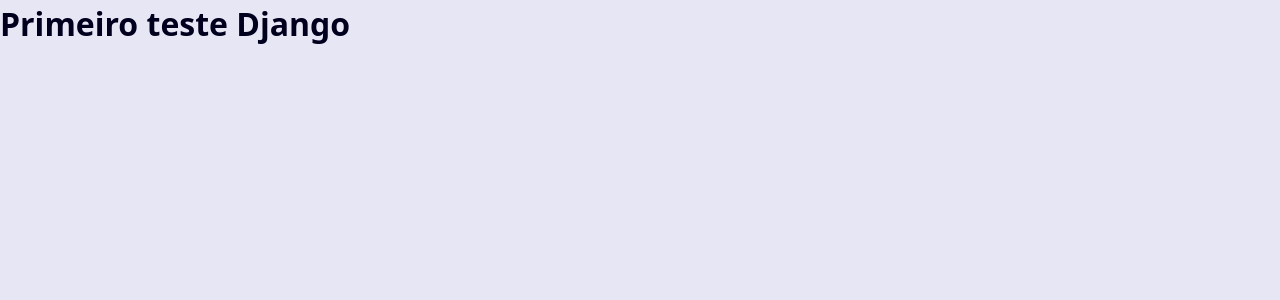
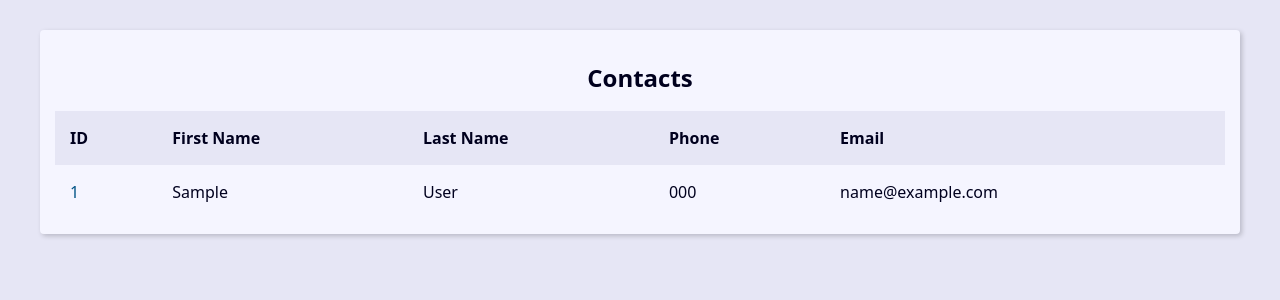
Before and after one commit to Reis567/agenda-django, a Django app: page / in a window 1280 px wide. Shown: the top 300 px of the page. Run offline with Django 4.2, Linux system fonts and the light colour scheme; tables that the repository leaves empty hold one stand-in row (values such as "Sample post").

Commit message:
single contact

```diff
--- a/base_templates/global/base.html
+++ b/base_templates/global/base.html
@@ -8,6 +8,8 @@
     <link rel="stylesheet" href="{% static 'global/css/style.css' %}">
 </head>
 <body>
-    <h1>Primeiro teste Django</h1>
+    <main class='content'>
+    {% block content %}{% endblock content %}
+    </main>
 </body>
 </html>
--- a/contact/admin.py
+++ b/contact/admin.py
@@ -6,12 +6,12 @@ from contact import models
 
 @admin.register(models.Contact)
 class ContactAdmin(admin.ModelAdmin):
-    list_display = 'id','first_name', 'last_name', 'phone', 'email',
+    list_display = 'id','first_name', 'last_name', 'phone', 'email','show',
     ordering = '-id',
     search_fields = 'id' , 'first_name' , 'last_name' ,
     list_per_page = 10
     list_max_show_all = 1000
-    list_editable = 'first_name', 'last_name',
+    list_editable = 'first_name', 'last_name','show',
     list_display_links = 'id','phone',
 
 @admin.register(models.Category)
--- a/contact/templates/contact/index.html
+++ b/contact/templates/contact/index.html
@@ -1 +1,63 @@
 {% extends 'global/base.html' %}
+{% block content %}
+    <div class="responsive-table">
+
+        <table class="contacts-table">
+
+            <caption class="table-caption">
+                Contacts
+            </caption>
+
+            <thead>
+                <tr class="table-row table-row-header">
+                    <th class="table-header">ID</th>
+                    <th class="table-header">First Name</th>
+                    <th class="table-header">Last Name</th>
+                    <th class="table-header">Phone</th>
+                    <th class="table-header">Email</th>
+                </tr>
+            </thead>
+
+            <tbody>
+                {% for contact in contacts %}
+                    <tr class="table-row">
+
+                        <td class="table-cel">
+
+                            <a
+                            href="{% url 'contact:contact' contact.id %}"
+                            class="table-link"
+                            >
+
+                                {{contact.id}}
+                                </a>
+
+                        </td>
+
+                        <td class="table-cel">
+                                {{contact.first_name}}
+
+                        </td>
+
+                        <td class="table-cel">
+                                {{contact.last_name}}
+
+                        </td>
+
+                        <td class="table-cel">
+                                {{contact.phone}}
+
+                        </td>
+
+                        <td class="table-cel">
+                                {{contact.email}}
+
+                        </td>
+
+                    </tr>
+                {% endfor %}
+            </tbody>
+
+        </table>
+    </div>
+{% endblock content %}
--- a/contact/urls.py
+++ b/contact/urls.py
@@ -2,8 +2,10 @@ from django.urls import path
 from contact import views
 
 
-app_name='contact'
+app_name = 'contact'
 
 urlpatterns = [
+    path('<int:contact_id>/',views.contact, name='contact'),
     path('',views.index, name='index'),
+
 ]
--- a/contact/views/contact_views.py
+++ b/contact/views/contact_views.py
@@ -1,9 +1,38 @@
-from django.shortcuts import render
+from django.shortcuts import render , get_object_or_404
+from contact.models import Contact
+from django.http import Http404
 # flake8: noqa
 
 # Create your views here.
 def index(request):
+    contacts = Contact.objects.filter(show=True).order_by('-id')
+
+    context = {
+        'contacts': contacts,
+    }
+
     return render(
         request,
         'contact/index.html',
+        context
     )
+
+
+def contact(request,contact_id):
+    single_contact = get_object_or_404(
+                    Contact.objects,
+                    pk=contact_id,
+                    show=True           )
+
+    if single_contact is None:
+        raise Http404()
+
+    context = {
+        'contact': single_contact,
+    }
+
+    return render(
+        request,
+        'contact/contact.html',
+        context
+    )
```
Also changed, not shown: contact/templates/contact/contact.html (added, +18 -0 lines).
